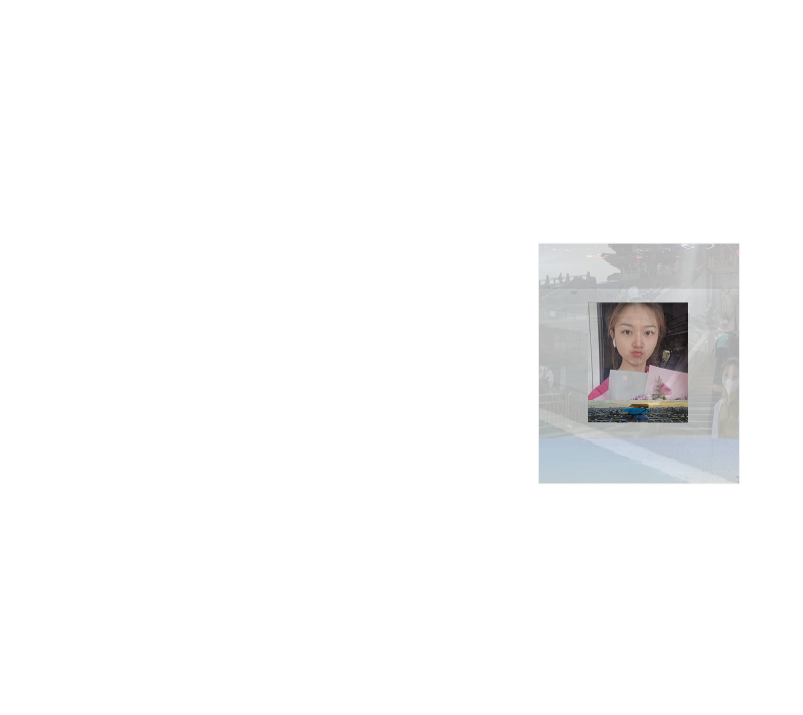
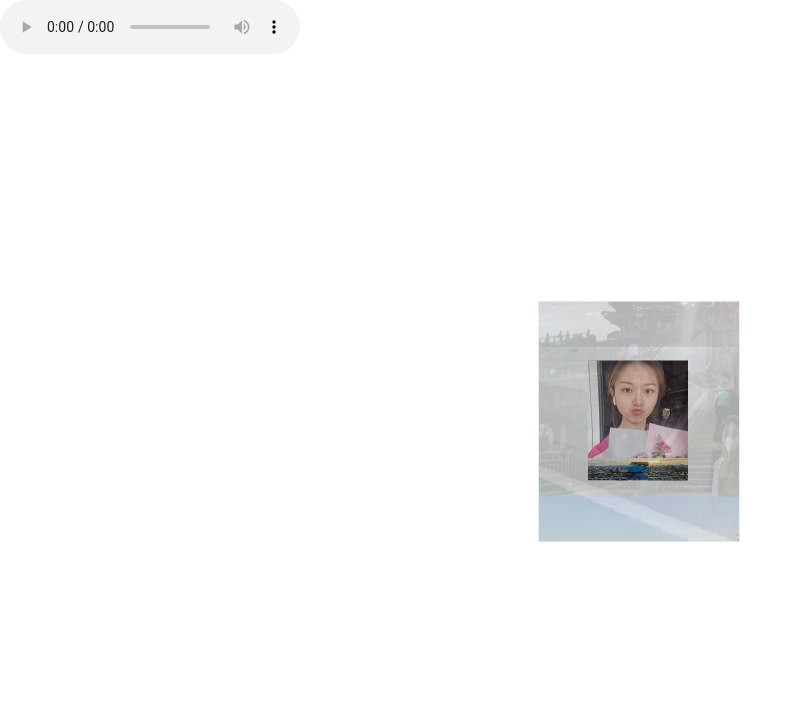
Before and after one commit to Bomyung515/bomyung515github.io, a plain HTML site: page index.html in a window 1280 px wide. Shown: the top 715 px of the page, without its empty margins (0-803 px from the left). Drawn offline with Linux system fonts and the light colour scheme.

Commit message:
Update index.html

```diff
--- a/index.html
+++ b/index.html
@@ -4,6 +4,9 @@
 <meta charset="UTF-8">
 <title>开心小严</title>
 <link type="text/css" href="css/style.css" rel="stylesheet" />
+	<audio autoplay="autoplay" controls="controls"loop="loop" preload="auto"
+            	src="http://demo.mimvp.com/html5/take_you_fly.mp3">
+	</audio>
 </head>
 <body>
 <div class="box">
```
